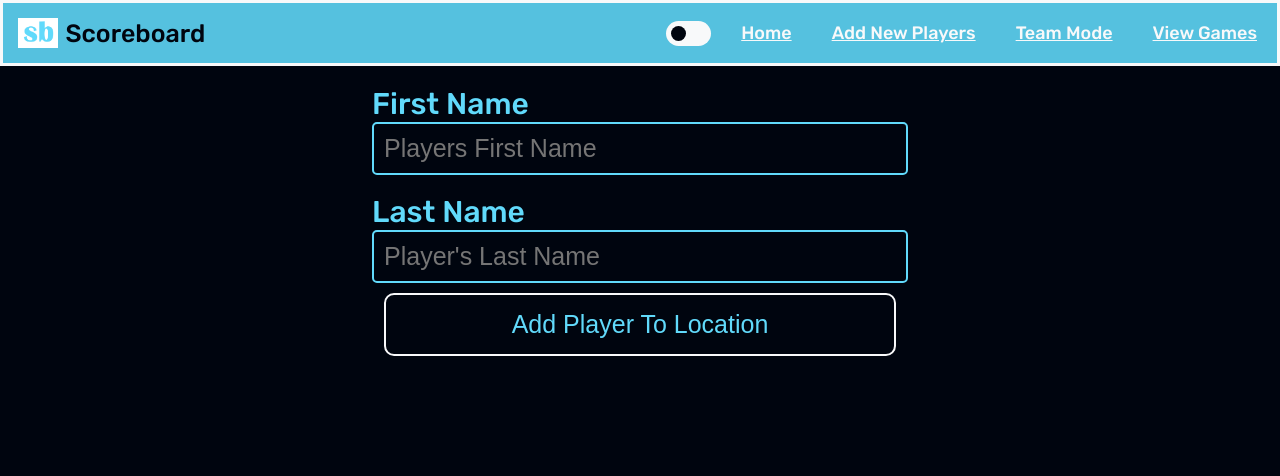
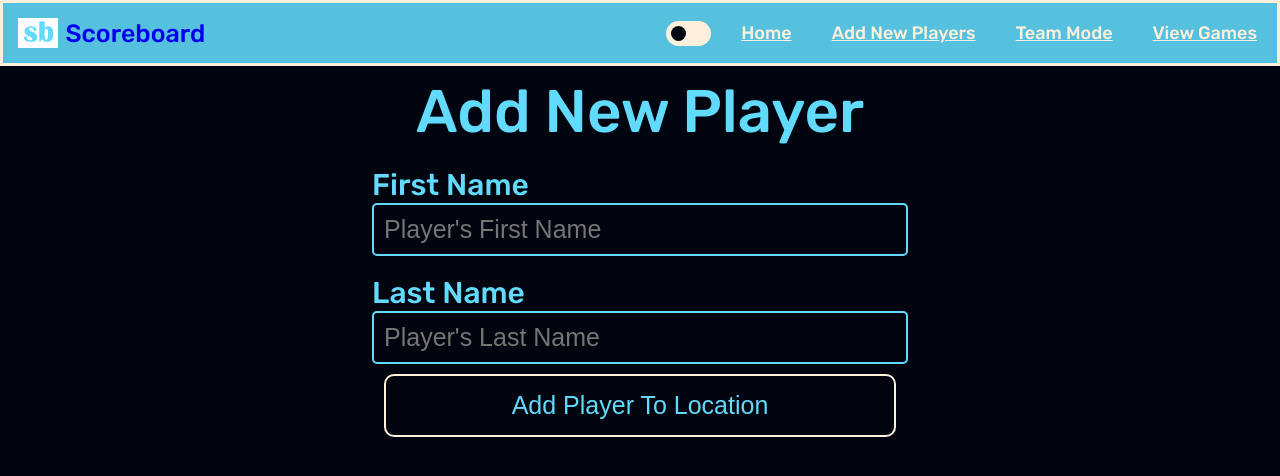
Before and after one commit to darienmiller88/DigitalScoreBoard, a Vue app in the folder client/: page /add-new-players in a window 1280 px wide. Shown: the top 476 px of the page. Built offline with nearby package versions, Linux system fonts and the light colour scheme; a web font is replaced by a local one.

Commit message:
feat: added css data-theme to streamline dark mode-light mode switching. refactored DarkModeToggle.vue to reflect this.

```diff
--- a/client/src/app.css
+++ b/client/src/app.css
@@ -1,17 +1,25 @@
  @import url('https://fonts.googleapis.com/css2?family=Gentium+Book+Plus:wght@700&family=Kanit:wght@300&family=Martian+Mono&family=Merriweather:wght@300&family=Open+Sans:wght@300&family=Oswald:wght@300;400&family=Rubik:ital,wght@0,500;1,900&display=swap');
 
 :root {
-    --main-bg-color: #00050f;
-    --main-bg-color-transparent: #00050fe9;
+    --bg-color: #00050f;
+    --bg-color-transparent: #00050fe9;
     --main-text-color: #61dafb;
     --main-text-color-dark-transparent: #61dafbe1;
     --main-text-color-transparent: #61dafb82;
-    --primary-color: #f8f9fa;
+    --primary-color: #fff0db;
+    --toggle-background: #fff0db;
+    /* --toggle-slider: #00050f; */
+}
+
+[data-theme="light"] {
+    --text-color: #003366;
+    --bg-color: #fff0db;
+    --toggle-background: #00050f;
 }
 
 body{
     margin: 0;
-    background-color: var(--main-bg-color);
+    background-color: var(--bg-color);
     transition: 0.5s;
 
     font-family: 'Gentium Book Plus', serif;
@@ -23,9 +31,10 @@ body{
     font-family: 'Rubik', sans-serif;
 }
 
-body.light{
+/* body.light{
     background-color: var(--primary-color);
-}
+    color: var(--light-mode-text-color);
+} */
 
 /*
 Scrollbar styling
--- a/client/src/components/AddUserToLocation/AddUserToLocation.vue
+++ b/client/src/components/AddUserToLocation/AddUserToLocation.vue
@@ -57,19 +57,19 @@
             <label for="add-firstname">First Name</label><br>
             <input
                 :class="`form-element ${isDarkMode ? 'dark-mode-text' : 'light-mode-text'}`"
-                id="add-firstname"
+                id="add-first-name"
                 v-model="firstName"
                 minlength="1"
                 maxlength="15"
                 type="text"
                 name="addFirstName"
-                placeholder="Players First Name "
+                placeholder="Player's First Name "
                 required
             ><br><br>
             <label for="add-user">Last Name</label><br>
             <input
                 :class="`form-element ${isDarkMode ? 'dark-mode-text' : 'light-mode-text'}`"
-                id="add-lastname"
+                id="add-last-name"
                 v-model="lastName"
                 minlength="1"
                 maxlength="15"
@@ -112,11 +112,11 @@
         margin-top: 20px;
 
         .form-element{
-            width: 40vw;
+            width: 75vw;
 
-            // @media screen and (min-width: 768px) {
-            //     width: 60vw;
-            // }
+            @media screen and (min-width: 768px) {
+                width: 40vw;
+            }
         }
 
         .add-user-wrapper{
--- a/client/src/components/DarkModeToggle/DarkModeToggle.vue
+++ b/client/src/components/DarkModeToggle/DarkModeToggle.vue
@@ -11,18 +11,20 @@
         toggleDarkMode()
 
         if (isDarkMode.value) {
-            document.body.classList.remove("light")
+            document.documentElement.setAttribute('data-theme', "dark");
+            // document.body.classList.remove("light")
         } else {
-            document.body.classList.add("light")
+            document.documentElement.setAttribute('data-theme', "light");
+            // document.body.classList.add("light")
         }
     }
 
      // Run on page load to set the initial class based on the dark mode state
      onMounted(() => {
         if (isDarkMode.value) {
-            document.body.classList.remove("light");
+            document.documentElement.setAttribute('data-theme', "dark");
         } else {
-            document.body.classList.add("light");
+            document.documentElement.setAttribute('data-theme', "light");
         }
     });
 </script>
@@ -43,7 +45,7 @@
     .mode-toggle{
         display: flex;
 
-        background-color: var(--primary-color);
+        background-color: var(--toggle-background);
         border-radius: 20px;
         border: none;
 
@@ -53,7 +55,7 @@
         margin-right: 10px;
 
         .slider{
-            background-color: var(--main-bg-color);
+            background-color: var(--bg-color);
             width: $slider-width;
             height: $slider-width;
             border-radius: 50%;
@@ -68,10 +70,10 @@
     }
 
     .toggle-right{
-        background-color: var(--main-bg-color);
+        // background-color: var(--main-bg-color);
 
         .slider{
-            background-color: var(--primary-color);
+            // background-color: var(--primary-color);
             transform: translateX(calc($toggle-width - $slider-width - ($padding * 2)));
         }
     }
--- a/client/src/components/PhoneNavMenu/PhoneNavMenu.vue
+++ b/client/src/components/PhoneNavMenu/PhoneNavMenu.vue
@@ -15,8 +15,9 @@
         </div>
         <div class="links" @click="menuClick">
             <RouterLink to="/" class="link-item">Home</RouterLink>
+            <RouterLink to="/add-new-players" class="link-item">Add New Players</RouterLink>
+            <RouterLink to="/team-mode" class="link-item">Team Mode</RouterLink>
             <RouterLink to="/view-games" class="link-item">View Games</RouterLink>
-            <RouterLink to="/generate-questions" class="link-item">Generate Questions</RouterLink>
         </div>
     </div>
 </template>
--- a/client/src/pages/AddNewUser_Page/AddNewUser_Page.vue
+++ b/client/src/pages/AddNewUser_Page/AddNewUser_Page.vue
@@ -1,8 +1,10 @@
 <script setup lang="ts">
     import AddUserToLocation from '../../components/AddUserToLocation/AddUserToLocation.vue';
+    import PageTitle from '../../components/PageTitle/PageTitle.vue';
 </script>
 
 <template>
+    <PageTitle :titleName="'Add New Player'"/>
 
     <AddUserToLocation />
 </template>
--- a/client/src/pages/Home_Page/Home_Page.vue
+++ b/client/src/pages/Home_Page/Home_Page.vue
@@ -1,6 +1,7 @@
 <script setup lang="ts">
     import ScoreCards from '../../components/ScoreCards/ScoreCards.vue';
     import TeamCards from '../../components/TeamCards/TeamCards.vue';
+    import PageTitle from '../../components/PageTitle/PageTitle.vue';
     import GameButtonGroup from '../../components/GameButtonGroup/GameButtonGroup.vue';
     import AddUserToLocation from '../../components/AddUserToLocation/AddUserToLocation.vue';
     import LocationSelection from '../../components/LocationSelection/LocationSelection.vue';
@@ -79,7 +80,7 @@
 
 <template>
 
-    <div class="title">Jeopardy Score Board</div>
+    <PageTitle :titleName="'Jeopardy Score Board'"/>
 
     <!-- Contains the ADAPT locations in the select tag -->
     <!-- <LocationSelection /> -->
@@ -132,18 +133,6 @@
 
     .light-mode-text{
         color: var(--main-bg-color);
-    }
-
-    .title{
-        color: var(--main-text-color);
-        text-align: center;
-        font-size: 40px;
-        margin: 40px 0px;
-
-        @media screen and (min-width: 768px) {
-            font-size: 60px;
-            margin: 10px 0px;
-        }
     }
 
     .error{
```
